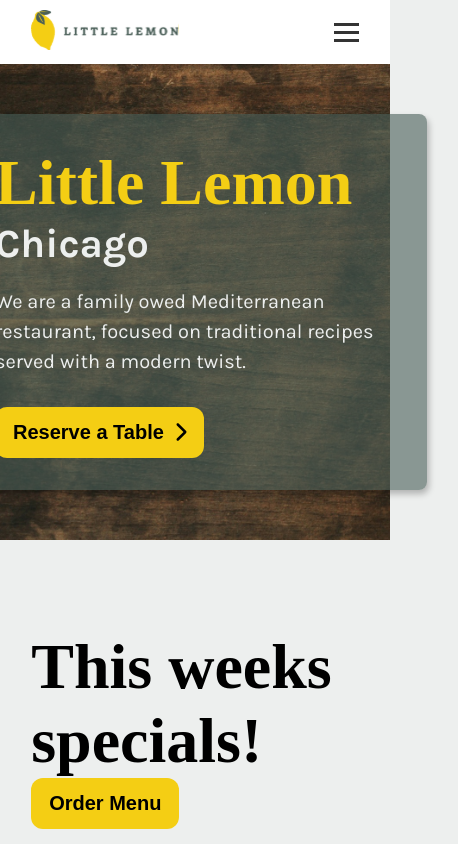
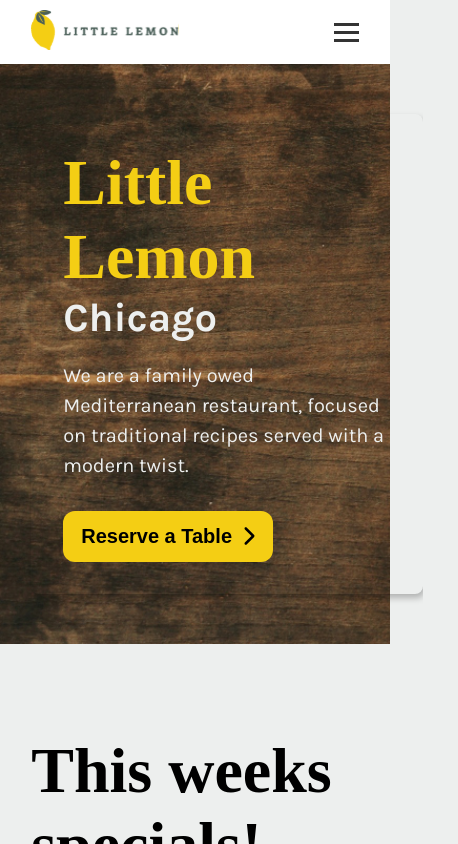
Before and after one commit to copestakes/little-lemon-capstone, a React (Create React App) app: page /#/ in a window 390 px wide. Shown: the top 844 px of the page, 458 px wide, since content can reach past the window. Built offline with nearby package versions, Linux system fonts and the light colour scheme; a web font is replaced by a local one.

Commit message:
correct mobile banner

```diff
--- a/src/App.css
+++ b/src/App.css
@@ -7,6 +7,7 @@
   --secondary-color: #f4ce14;
   --secondary-color-hover: #d8b60e;
   --secondary-color-light: #f5f4ee;
+  --secondary-color-dark: #333333;
 }
 
 body {
@@ -46,7 +47,11 @@
   padding: 1em;
 }
 nav ul li a {
-  color: #000;
+  color: var(--secondary-color-dark);
+}
+
+a:visited {
+  color: var(--secondary-color-dark);
 }
 
 nav ul li a:hover {
@@ -432,6 +437,14 @@
 }
 
 @media screen and (max-width: 768px) {
+  .banner-text {
+    background-color: transparent;
+    width: 100%;
+  }
+
+  .header {
+    display: block;
+  }
   .menu-icon {
     display: block;
   }
```
